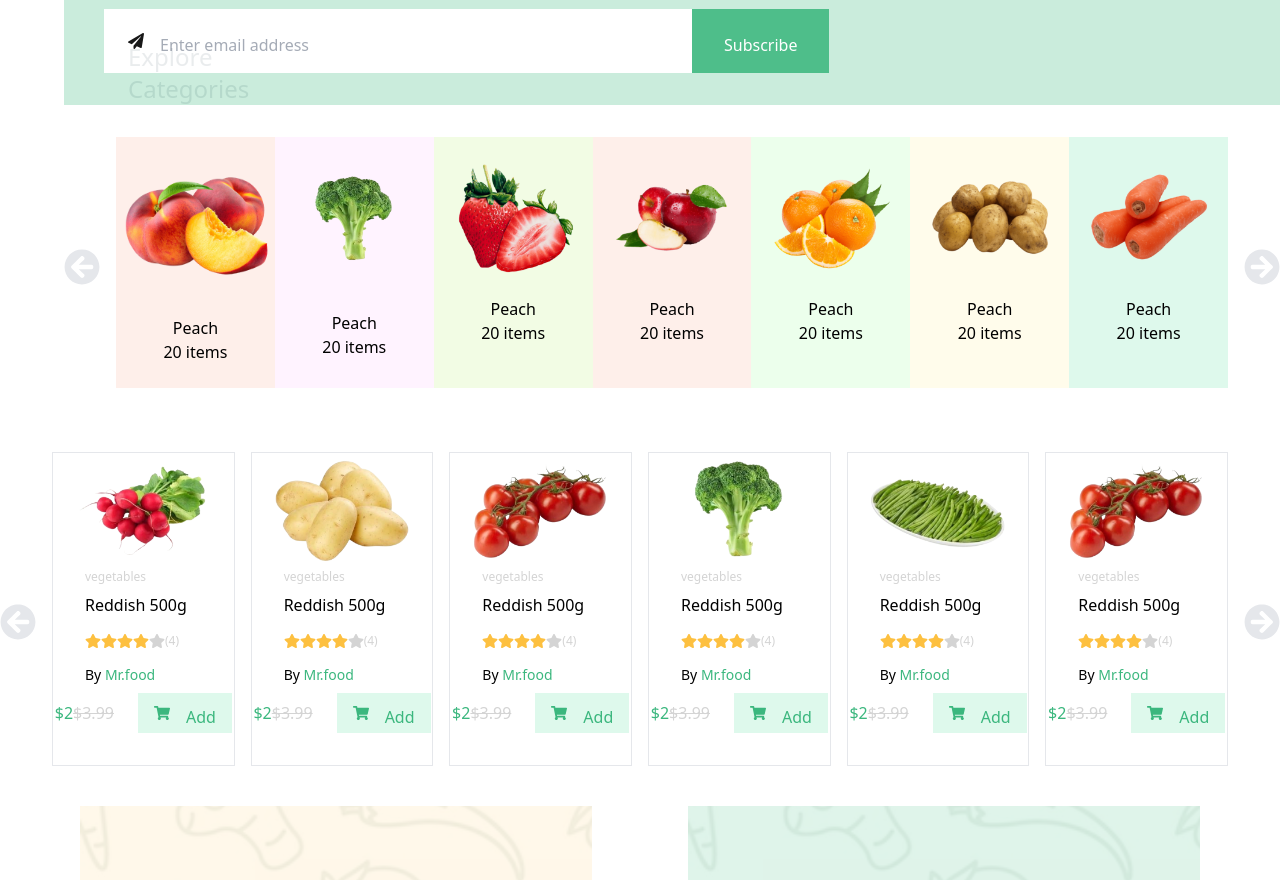
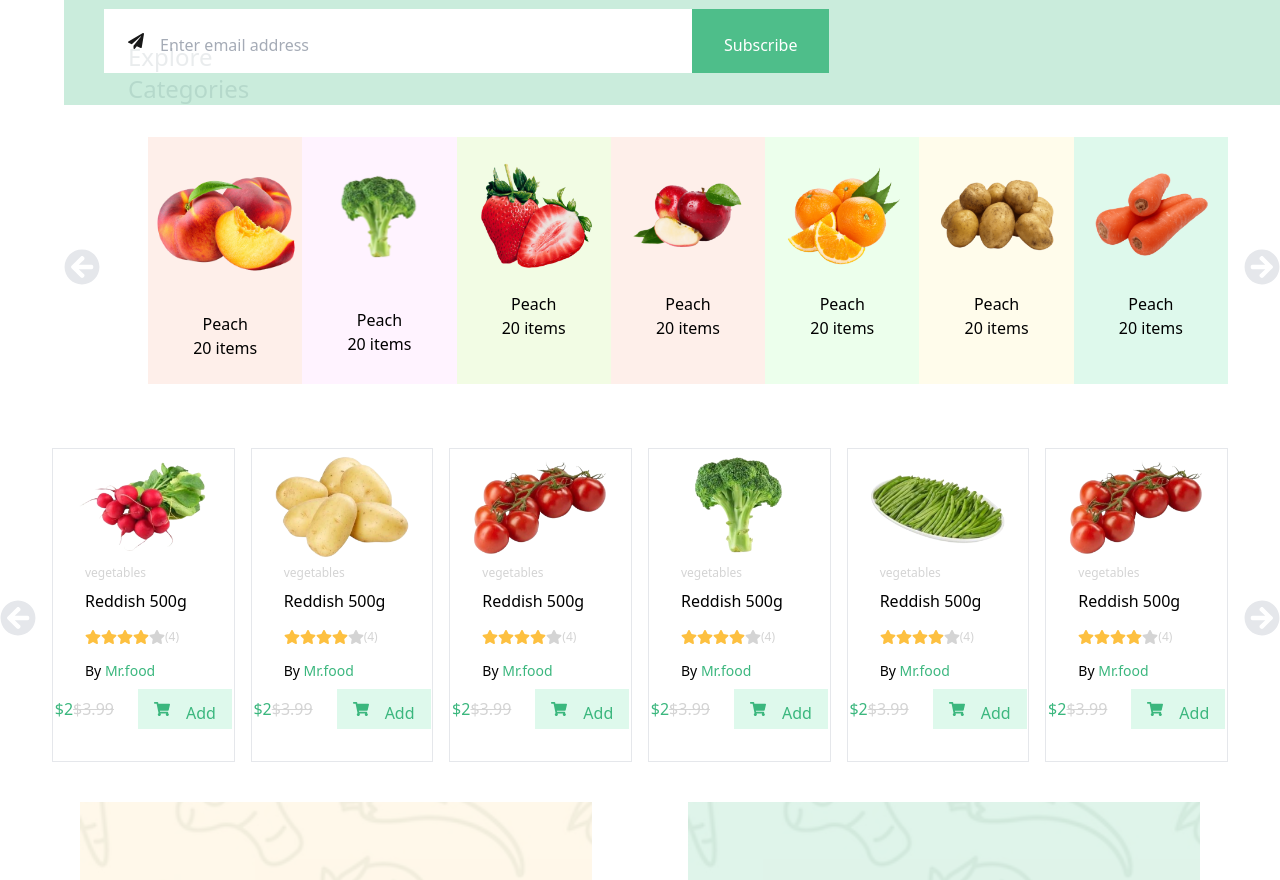
Before and after one commit to Divine-20/Instafarm, a React (Vite) app: page / in a window 1280 px wide. Shown: the part 920-1800 px from the top of the page. Built offline with nearby package versions, Linux system fonts and the light colour scheme.

Commit message:
added the ml

```diff
--- a/src/components/categories.jsx
+++ b/src/components/categories.jsx
@@ -32,7 +32,7 @@ function Categories(props) {
         <div className=' ml-16 flex mt-8'>
         <i className='text-4xl text-gray-200 pr-4 pt-28'><FaArrowCircleLeft /></i>
 
-            <div className='h-auto pb-6 w-52 bg-[#FEEFEA] '>
+            <div className='h-auto pb-6 w-52 bg-[#FEEFEA] ml-8'>
               <img src={peaches} alt="peaches" className='mt-8' />
               <h1 className='text-center pt-10 '>Peach</h1>
               <p className='text-center '>20 items</p>
```
